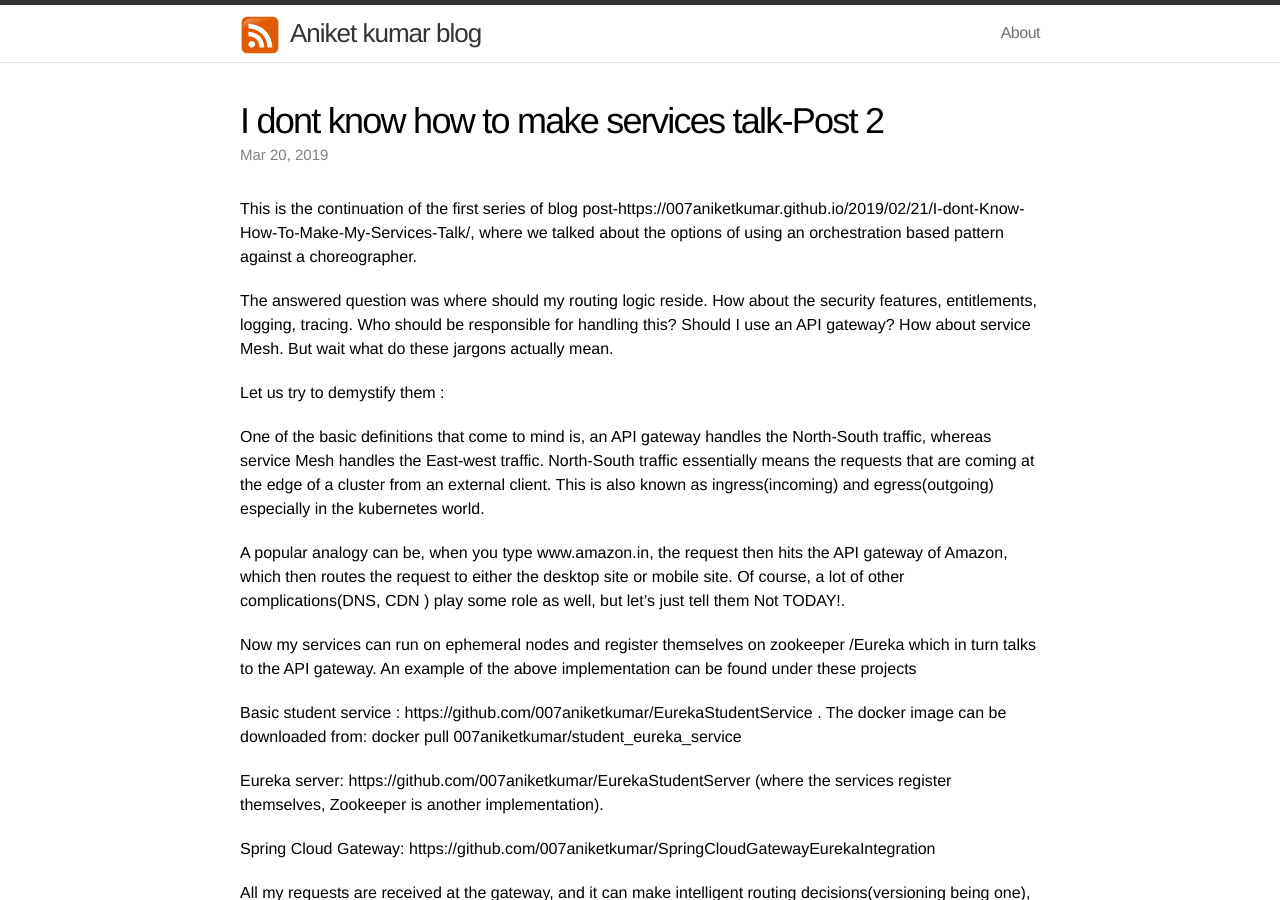
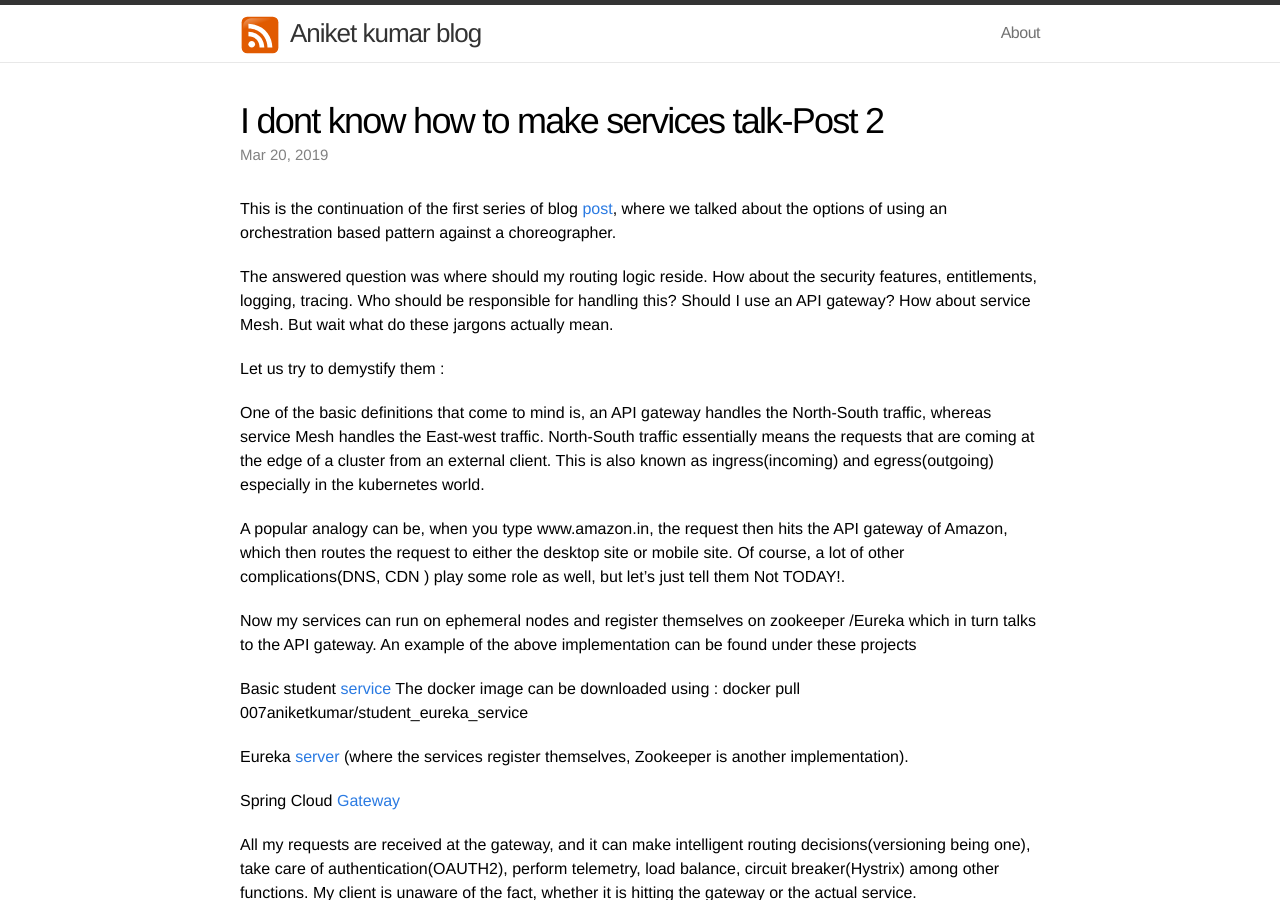
Before and after one commit to 007aniketkumar/007aniketkumarblog.github.io, a Jekyll site: the page built from _posts/2019-03-20-I-dont-Know-How-To-Make-My-Services-Talk-Post 2.markdown, in a window 1280 px wide and 900 px high. Built offline with Jekyll 4.4.1, drawn with Linux system fonts in a browser that asks for light colours.

Commit message:
Update 2019-03-20-I-dont-Know-How-To-Make-My-Services-Talk-Post 2.markdown

```diff
--- a/_posts/2019-03-20-I-dont-Know-How-To-Make-My-Services-Talk-Post 2.markdown
+++ b/_posts/2019-03-20-I-dont-Know-How-To-Make-My-Services-Talk-Post 2.markdown
@@ -7,7 +7,8 @@ date:   2019-03-20 11:00:00
 mathjax: false
 ---
 
-This is the continuation of the first series of blog post-https://007aniketkumar.github.io/2019/02/21/I-dont-Know-How-To-Make-My-Services-Talk/, where we talked about the options of using an orchestration based pattern against a choreographer.
+This is the continuation of the first series of blog <a href =" https://007aniketkumar.github.io/2019/02/21/I-dont-Know-How-To-Make-My-Services-Talk/">post</a>, where we talked about the options of using an orchestration based pattern against a choreographer.
+
 
 The answered question was where should my routing logic reside. How about the security features, entitlements, logging, tracing. Who should be responsible for handling this? Should I use an API gateway? How about service Mesh. But wait what do these jargons actually mean.
 
@@ -21,12 +22,12 @@ Of course, a lot of other complications(DNS, CDN ) play some role as well, but l
 Now my services can run on ephemeral nodes and register themselves on zookeeper /Eureka which in turn talks to the API gateway.
 An example of the above implementation can be found under these projects
 
-Basic student service : https://github.com/007aniketkumar/EurekaStudentService .
-The docker image can be downloaded from: docker pull 007aniketkumar/student_eureka_service
+Basic student <a href = "https://github.com/007aniketkumar/EurekaStudentService">service</a>
+The docker image can be downloaded using : docker pull 007aniketkumar/student_eureka_service
 
-Eureka server: https://github.com/007aniketkumar/EurekaStudentServer (where the services register themselves, Zookeeper is another implementation).
+Eureka <a href = "https://github.com/007aniketkumar/EurekaStudentServer">server</a> (where the services register themselves, Zookeeper is another implementation).
 
-Spring Cloud Gateway: https://github.com/007aniketkumar/SpringCloudGatewayEurekaIntegration
+Spring Cloud <a href=" https://github.com/007aniketkumar/SpringCloudGatewayEurekaIntegration">Gateway</a>
 
 All my requests are received at the gateway, and it can make intelligent routing decisions(versioning being one), take care of authentication(OAUTH2), perform telemetry, load balance, circuit breaker(Hystrix) among other functions. My client is unaware of the fact, whether it is hitting the gateway or the actual service.
 
```
